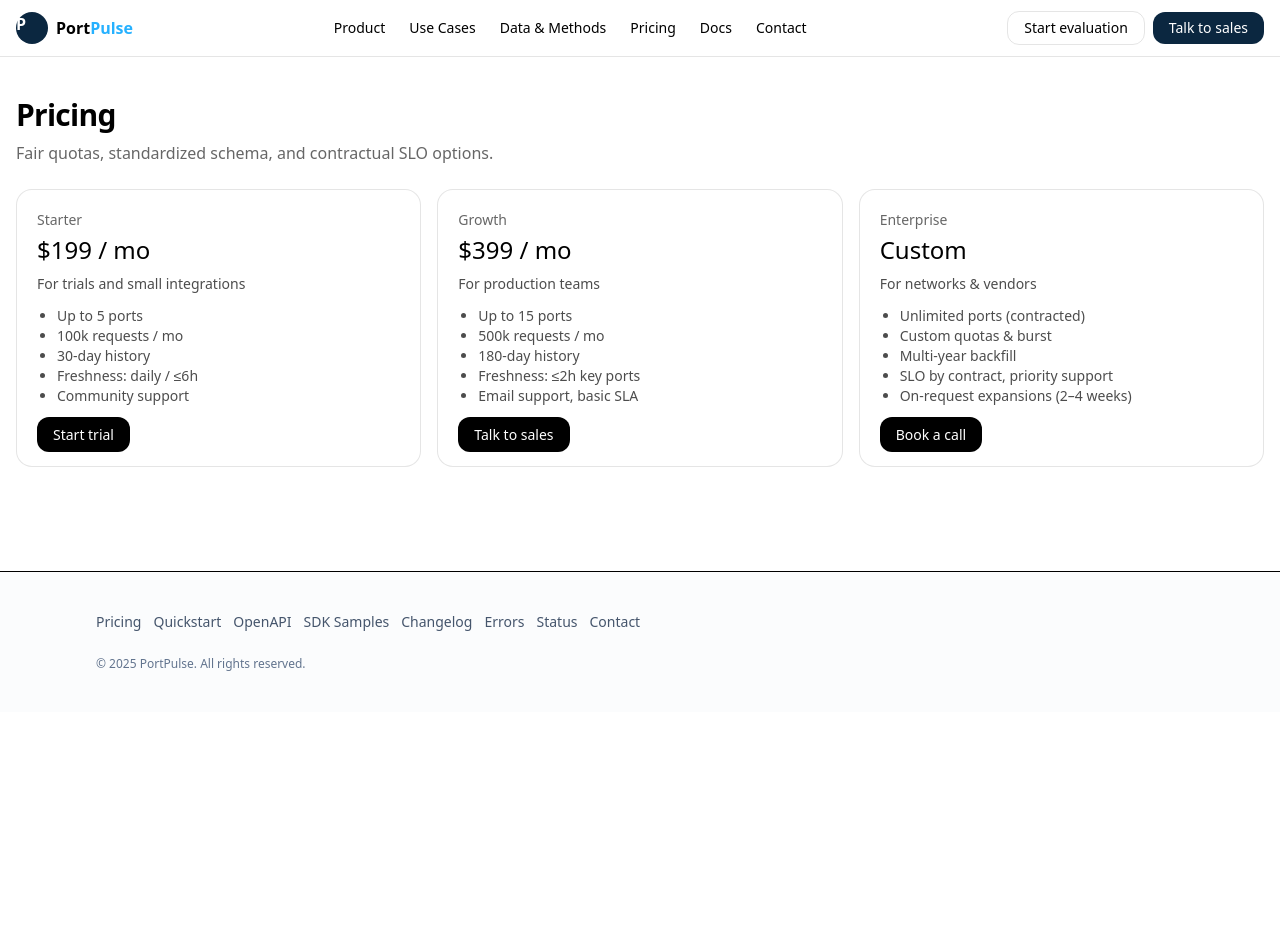
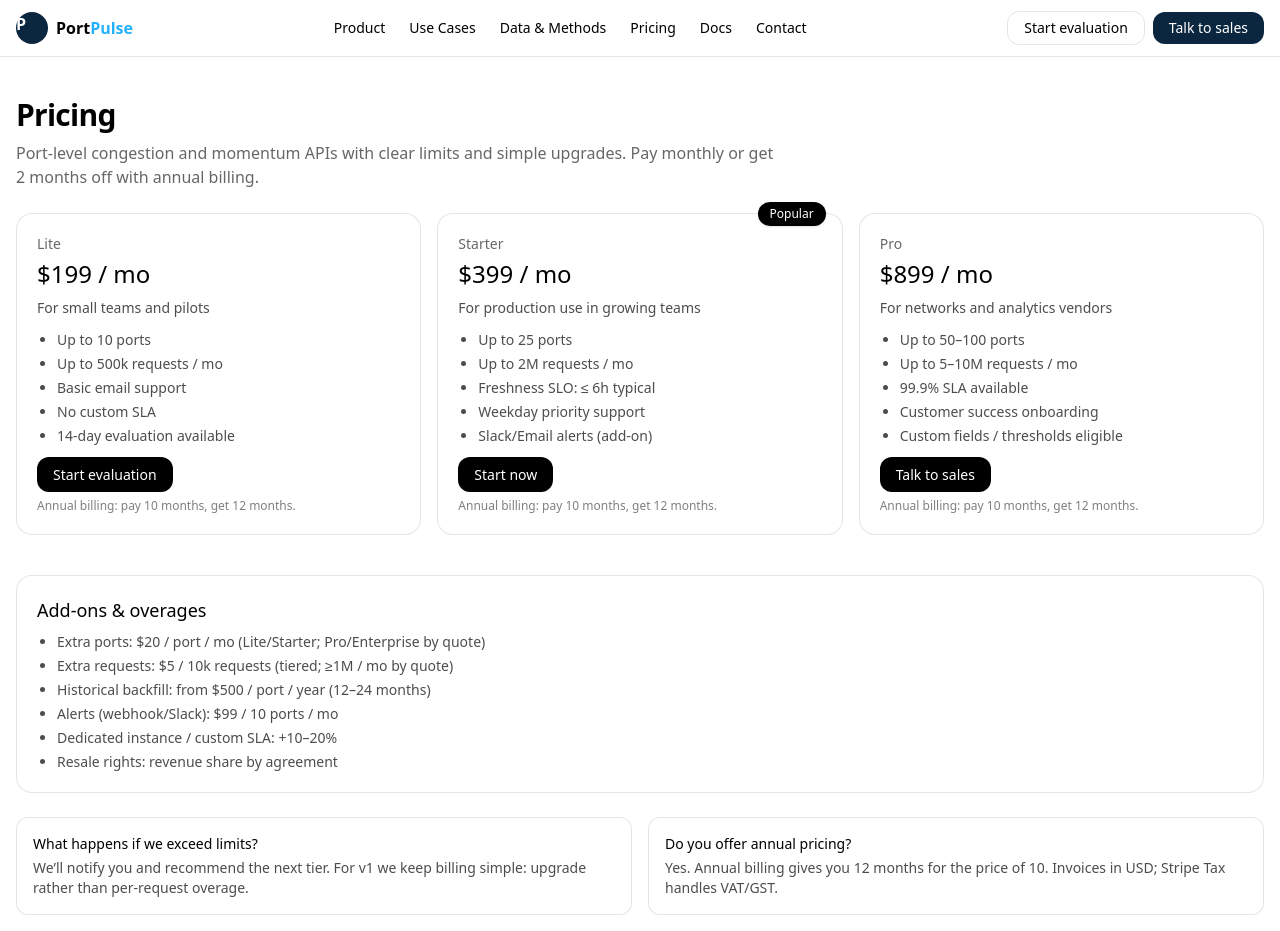
Before and after one commit to whjiachu-create/portpulse-web, a Next.js app: page /pricing in a window 1280 px wide. Shown: the top 931 px of the page. Before the commit the page ends 800 px from the top, so only its background shows below. Built offline with nearby package versions, Linux system fonts and the light colour scheme; no server answers.

Commit message:
feat(pricing): v1 tiers Lite/Starter/Pro (199/399/899) + FAQ + add-ons

```diff
--- a/src/app/pricing/page.tsx
+++ b/src/app/pricing/page.tsx
@@ -2,12 +2,14 @@ import Link from "next/link";
 
 export const metadata = {
   title: "Pricing",
-  description: "Simple tiers by ports, requests, history and SLO.",
+  description:
+    "Simple, scalable plans. Pick ports and requests, upgrade as you grow.",
 };
 
 type Tier = {
   name: string;
   price: string;
+  badge?: "Popular" | "Best value";
   blurb: string;
   features: string[];
   cta: string;
@@ -16,70 +18,147 @@ type Tier = {
 
 const tiers: Tier[] = [
   {
-    name: "Starter",
+    name: "Lite",
     price: "$199 / mo",
-    blurb: "For trials and small integrations",
+    blurb: "For small teams and pilots",
     features: [
-      "Up to 5 ports",
-      "100k requests / mo",
-      "30-day history",
-      "Freshness: daily / ≤6h",
-      "Community support",
+      "Up to 10 ports",
+      "Up to 500k requests / mo",
+      "Basic email support",
+      "No custom SLA",
+      "14-day evaluation available",
     ],
-    cta: "Start trial",
+    cta: "Start evaluation",
     href: "/contact?intent=trial",
   },
   {
-    name: "Growth",
+    name: "Starter",
     price: "$399 / mo",
-    blurb: "For production teams",
+    badge: "Popular",
+    blurb: "For production use in growing teams",
     features: [
-      "Up to 15 ports",
-      "500k requests / mo",
-      "180-day history",
-      "Freshness: ≤2h key ports",
-      "Email support, basic SLA",
+      "Up to 25 ports",
+      "Up to 2M requests / mo",
+      "Freshness SLO: ≤ 6h typical",
+      "Weekday priority support",
+      "Slack/Email alerts (add-on)",
     ],
-    cta: "Talk to sales",
+    cta: "Start now",
     href: "/contact?intent=sales",
   },
   {
-    name: "Enterprise",
-    price: "Custom",
-    blurb: "For networks & vendors",
+    name: "Pro",
+    price: "$899 / mo",
+    blurb: "For networks and analytics vendors",
     features: [
-      "Unlimited ports (contracted)",
-      "Custom quotas & burst",
-      "Multi-year backfill",
-      "SLO by contract, priority support",
-      "On-request expansions (2–4 weeks)",
+      "Up to 50–100 ports",
+      "Up to 5–10M requests / mo",
+      "99.9% SLA available",
+      "Customer success onboarding",
+      "Custom fields / thresholds eligible",
     ],
-    cta: "Book a call",
+    cta: "Talk to sales",
     href: "/contact?intent=sales",
   },
 ];
 
 export default function PricingPage() {
   return (
-    <div className="container mx-auto px-4 py-10">
+    <main className="container mx-auto px-4 py-10">
       <h1 className="text-3xl font-semibold tracking-tight">Pricing</h1>
-      <p className="mt-2 text-black/60">Fair quotas, standardized schema, and contractual SLO options.</p>
+      <p className="mt-2 text-black/60 max-w-3xl">
+        Port-level congestion and momentum APIs with clear limits and simple upgrades.
+        Pay monthly or get 2 months off with annual billing.
+      </p>
 
       <div className="mt-6 grid gap-4 md:grid-cols-3">
         {tiers.map((t) => (
-          <div key={t.name} className="rounded-2xl border border-black/10 bg-white p-5 hover:shadow-lg transition">
+          <div
+            key={t.name}
+            className="rounded-2xl border border-black/10 bg-white p-5 hover:shadow-lg transition relative"
+          >
+            {t.badge && (
+              <div className="absolute -top-3 right-4 rounded-full bg-black text-white text-xs px-3 py-1 shadow">
+                {t.badge}
+              </div>
+            )}
             <div className="text-sm text-black/60">{t.name}</div>
             <div className="text-2xl font-medium mt-1">{t.price}</div>
             <p className="text-sm text-black/70 mt-2">{t.blurb}</p>
-            <ul className="mt-3 text-sm list-disc pl-5 text-black/70">
-              {t.features.map((f) => <li key={f}>{f}</li>)}
+            <ul className="mt-3 text-sm list-disc pl-5 text-black/70 space-y-1">
+              {t.features.map((f) => (
+                <li key={f}>{f}</li>
+              ))}
             </ul>
             <div className="mt-4">
-              <Link href={t.href} className="rounded-xl bg-black text-white px-4 py-2 text-sm hover:opacity-90">{t.cta}</Link>
+              <Link
+                href={t.href}
+                className="rounded-xl bg-black text-white px-4 py-2 text-sm hover:opacity-90"
+              >
+                {t.cta}
+              </Link>
+            </div>
+            <div className="mt-3 text-xs text-black/50">
+              Annual billing: pay 10 months, get 12 months.
             </div>
           </div>
         ))}
       </div>
+
+      {/* Add-ons */}
+      <section className="mt-10 rounded-2xl border border-black/10 bg-white p-5">
+        <h2 className="text-lg font-medium">Add-ons & overages</h2>
+        <ul className="mt-2 list-disc pl-5 text-sm text-black/70 space-y-1">
+          <li>Extra ports: $20 / port / mo (Lite/Starter; Pro/Enterprise by quote)</li>
+          <li>Extra requests: $5 / 10k requests (tiered; ≥1M / mo by quote)</li>
+          <li>Historical backfill: from $500 / port / year (12–24 months)</li>
+          <li>Alerts (webhook/Slack): $99 / 10 ports / mo</li>
+          <li>Dedicated instance / custom SLA: +10–20%</li>
+          <li>Resale rights: revenue share by agreement</li>
+        </ul>
+      </section>
+
+      {/* FAQ (concise) */}
+      <section className="mt-6 grid gap-4 md:grid-cols-2">
+        <Faq
+          q="What happens if we exceed limits?"
+          a="We’ll notify you and recommend the next tier. For v1 we keep billing simple: upgrade rather than per-request overage."
+        />
+        <Faq
+          q="Do you offer annual pricing?"
+          a="Yes. Annual billing gives you 12 months for the price of 10. Invoices in USD; Stripe Tax handles VAT/GST."
+        />
+        <Faq
+          q="Can you add new ports on request?"
+          a="Yes. Typical onboarding is 2–4 weeks. New ports follow the same schema and SLO."
+        />
+        <Faq
+          q="Do you provide SLAs?"
+          a="Pro and Enterprise can include 99.9% SLA and custom support terms."
+        />
+      </section>
+
+      {/* Enterprise CTA */}
+      <section className="mt-10 rounded-2xl border border-black/10 bg-white p-6">
+        <h2 className="text-lg font-medium">Enterprise & OEM</h2>
+        <p className="text-black/70 text-sm mt-1">
+          Need unlimited ports, multi-year history, custom fields, or resale rights? Let’s scope an enterprise agreement.
+        </p>
+        <div className="mt-3">
+          <Link href="/contact?intent=enterprise" className="rounded-xl bg-black text-white px-4 py-2 text-sm hover:opacity-90">
+            Book a call
+          </Link>
+        </div>
+      </section>
+    </main>
+  );
+}
+
+function Faq({ q, a }: { q: string; a: string }) {
+  return (
+    <div className="rounded-xl border border-black/10 bg-white p-4">
+      <div className="text-sm font-medium">{q}</div>
+      <div className="text-sm text-black/70 mt-1">{a}</div>
     </div>
   );
 }
```
Also changed, not shown: 1 other file (tests, documents, lock files or other folders).
